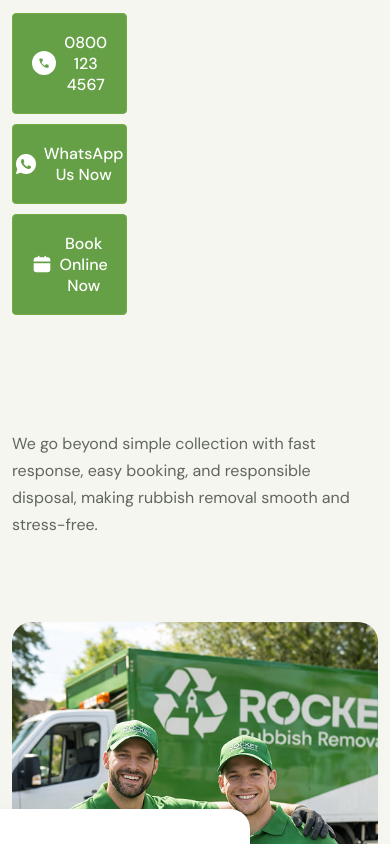
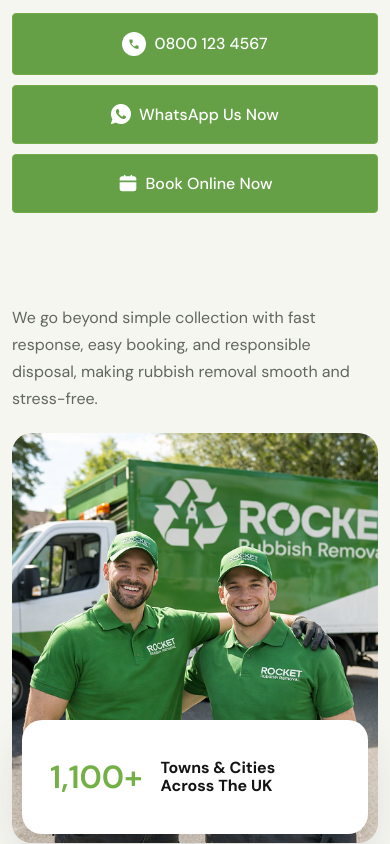
Before and after one commit to rajat-singh1998/Rocket, a React (Vite) app: page / in a window 390 px wide. Shown: the part 8760-9604 px from the top of the page. Built offline with nearby package versions, Linux system fonts and the light colour scheme; no server answers.

Commit message:
responsive

```diff
--- a/src/pages/public/HomePage.css
+++ b/src/pages/public/HomePage.css
@@ -1563,11 +1563,7 @@
   width: 90px;
   height: auto;
 }
-@media (max-width:650px) {
-  .home-action-row {
-        flex-direction: column;
-    }
-}
+
 @media (max-width: 767px) {
   .home-hero__review-strip {
     flex-wrap: wrap;
@@ -1575,3 +1571,22 @@
     width: 100%;
   }
 }
+@media (max-width:650px) {
+  .home-action-row {
+        flex-direction: column;
+    }
+    .home-features__content .action-buttons-row > a {
+    max-width: 100%;
+    flex: 100%;
+}
+.home-features__floating-card {
+    left: 50%;
+    bottom: 9px;
+    width: calc(100% - 20px);
+    margin: 0 auto;
+    transform: translateX(-50%);
+}
+.home-features__intro {
+    margin: 20px 0;
+}
+}
```
